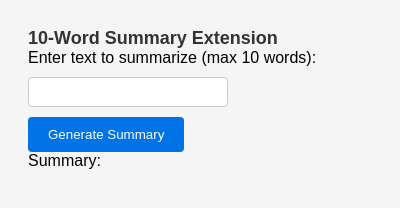
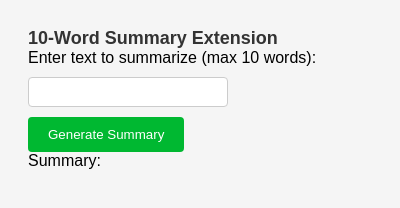
Before and after one commit to juhachoi0122/hackTX, a browser extension: page popup.html in a window 400 px wide. Drawn offline with Linux system fonts and the light colour scheme.

Commit message:
Update popup-style.css

```diff
--- a/popup-style.css
+++ b/popup-style.css
@@ -24,7 +24,7 @@ h1 {
 }
 
 #generateSummary {
-    background-color: #0073e6;
+    background-color: #00b831;
     color: white;
     padding: 10px 20px;
     border: none;
```
